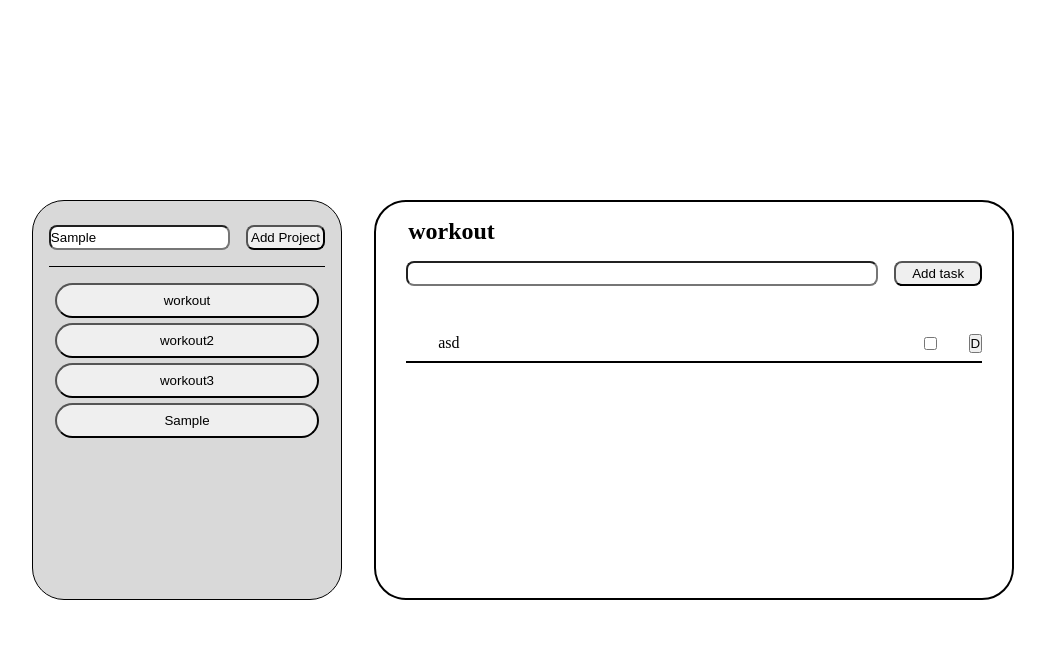
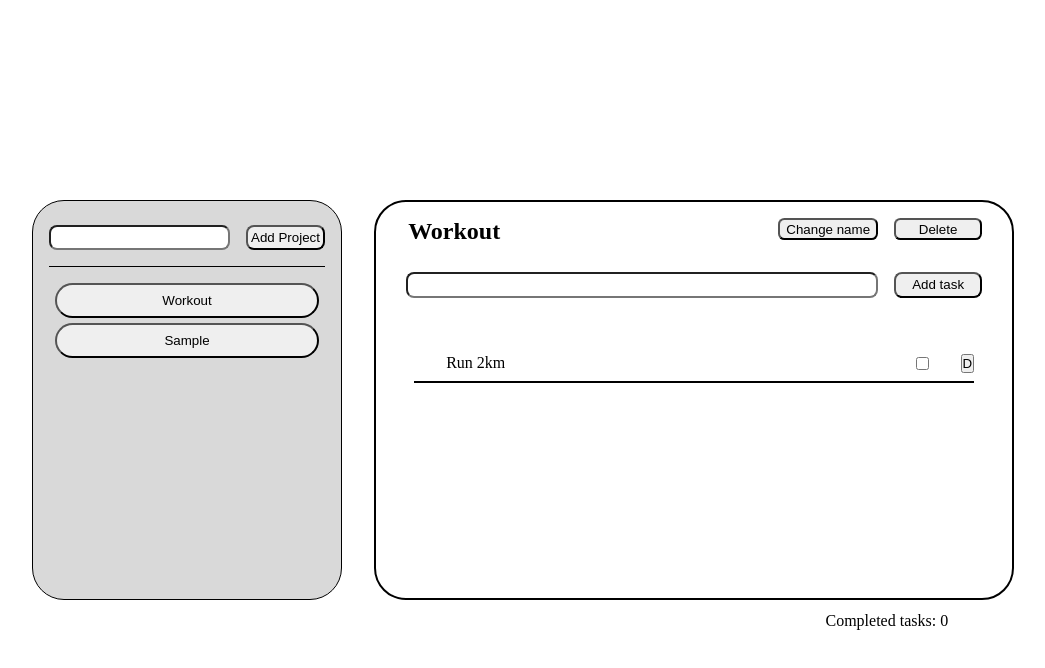
Before and after one commit to Qualiaz/Simple-Todo, a website built with webpack: page src/template.html in a window 1280 px wide. Both pictures are taken after typing "Sample" into the empty fields and a click on the button "Add Project". Shown: the whole page, without its empty margins (117-1162 px from the left). Built offline with nearby package versions, Linux system fonts and the light colour scheme.

Commit message:
Added: Change Name, Delete Projects, Completed Tasks count

```diff
--- a/src/script/app.js
+++ b/src/script/app.js
@@ -3,11 +3,14 @@
 import "../styles/main.scss";
 
 import Task from "./tasks/tasks";
-import tasksRender from "./tasks/tasksRender";
+import tasksRender, { tasksContainer } from "./tasks/tasksRender";
 import {
   renderTaskAddContainer,
+  completedTasksCountRender,
   addTaskBtn,
   addTaskInput,
+  tasksProjectDelete,
+  tasksProjectChangeName,
 } from "./tasks/tasksRender";
 
 import Project from "./projects/projects";
@@ -19,23 +22,29 @@ import {
   addProjectBtn,
 } from "./projects/projectsRender";
 
+// main container selection
+const mainDOM = document.querySelector(".main__container");
+
 let currProject;
 // Create project
 addProjectBtn.addEventListener("click", () => {
-  const newProject = new Project(inputProject.value);
   // const projectRender = addProjectRender(newProject.id);
   // projectRender.addEventListener("click", (e) => {
   // if (projectRender.id === newProject.id) {
   // newProject.renderTasks()
   // }
   // });
+  if (inputProject.value.length > 2) {
+    const newProject = new Project(inputProject.value);
+    inputProject.value = "";
+  } else alert("You need to add a minimum of 3 characters");
+
   projectsRender();
 });
 
-const proj1 = new Project("workout");
-proj1.addTask("asd");
-const proj2 = new Project("workout2");
-const proj3 = new Project("workout3");
+const proj1 = new Project("Workout");
+proj1.addTask("Run 2km");
+currProject = proj1;
 
 // Render tasks when user clicks project btn
 document.addEventListener("click", (e) => {
@@ -45,6 +54,7 @@ document.addEventListener("click", (e) => {
     projects.forEach((project) => {
       if (project.id === domProjectId) {
         currProject = project;
+        completedTasksCountRender(currProject);
         tasksRender(currProject);
       }
     });
@@ -65,18 +75,48 @@ document.addEventListener("click", (e) => {
     const taskLi = checkboxTask.parentElement;
     if (checkboxTask.checked) {
       currProject.completeTask(taskLi.id);
+      completedTasksCountRender(currProject);
       taskLi.remove();
     }
   }
 });
 
-// TODO
-// delete task btn
-// change task name
+// delete task
+document.addEventListener("click", (e) => {
+  if (e.target.textContent === "D") {
+    currProject.deleteTask(e.target.parentElement.id);
+    e.target.parentElement.remove();
+    tasksRender(currProject);
+  }
+});
 
-// delete project btn
+// delete project
+tasksProjectDelete.addEventListener("click", (e) => {
+  // add default project in case is the last project you delete
+  if (projects.length === 1) {
+    const newProject = new Project("Start Project");
+  }
+
+  currProject.delete();
+  currProject = projects[0];
+
+  tasksRender(currProject);
+  projectsRender();
+});
+
 // change project name
+tasksProjectChangeName.addEventListener("click", (e) => {
+  const newName = prompt("Change the name to:");
 
+  if (newName.length > 2) {
+    currProject.changeName(newName);
+  } else alert("Name must contain minimum of 3 characters");
+
+  tasksRender(currProject);
+  projectsRender();
+});
+
+completedTasksCountRender(proj1);
 projectsRender();
 tasksRender(proj1);
 renderTaskAddContainer();
--- a/src/script/projects/projects.js
+++ b/src/script/projects/projects.js
@@ -9,7 +9,6 @@ export default class Project {
   constructor(name) {
     this.name = name;
     this.tasks = [];
-    // this.archivedTasks = [];
     this.completedTasks = [];
 
     Project.count += 1;
@@ -23,15 +22,6 @@ export default class Project {
     this.tasks.push(newTask);
   }
 
-  archiveTask(task) {
-    this.tasks.forEach((e, i) => {
-      console.log(e);
-      // if task.id === e.id => {
-      //   newArr.push(e) e.archives = true / this.tasks.splice(i, 1)
-      // }
-    });
-  }
-
   completeTask(id) {
     this.tasks.forEach((task, i, arr) => {
       if (task.id === id) {
@@ -41,9 +31,19 @@ export default class Project {
     });
   }
 
+  deleteTask(id) {
+    this.tasks.forEach((task, i, arr) => {
+      if (task.id === id) arr.splice(i, 1);
+    });
+  }
+
   delete() {
     projects.forEach((e, i, arr) => {
       e.id === this.id ? arr.splice(i, 1) : null;
     });
   }
+
+  changeName(name) {
+    this.name = name;
+  }
 }
--- a/src/script/projects/projectsRender.js
+++ b/src/script/projects/projectsRender.js
@@ -8,6 +8,7 @@ const projectsContainer = document.querySelector(".projects__container");
 const projectsContainerAdd = document.createElement("div");
 projectsContainerAdd.setAttribute("class", "projects__container--add");
 export const inputProject = document.createElement("input");
+inputProject.setAttribute("min", 5);
 inputProject.setAttribute("class", "projects__input");
 export const addProjectBtn = document.createElement("button");
 addProjectBtn.setAttribute("class", "projects__add");
--- a/src/script/tasks/tasksRender.js
+++ b/src/script/tasks/tasksRender.js
@@ -2,14 +2,43 @@
 
 export const tasksContainer = document.querySelector(".tasks__container");
 
+// tasks counter
+const tasksCompletedCounter = document.createElement("p");
+tasksCompletedCounter.textContent = "Completed tasks: ";
+tasksCompletedCounter.setAttribute("class", "tasks__completed-count");
+tasksContainer.appendChild(tasksCompletedCounter);
+
 //Project Name
 const tasksContainerProjectName = document.createElement("div");
 //prettier-ignore
-tasksContainerProjectName.setAttribute("class","tasks__container--project-name");
+tasksContainerProjectName.setAttribute("class","tasks__container__project");
 tasksContainer.appendChild(tasksContainerProjectName);
 const tasksProjectName = document.createElement("h2");
+
+// project options div
+const tasksProjectOptions = document.createElement("div");
+tasksProjectOptions.setAttribute("id", "tasksProjectOptions");
+tasksProjectOptions.setAttribute("class", "tasks__container__project-options");
+
+// project delete btn
+export const tasksProjectDelete = document.createElement("button");
+tasksProjectDelete.setAttribute("id", "deleteProjectBtn");
+tasksProjectDelete.setAttribute("class", "tasks__project--delete");
+tasksProjectDelete.textContent = "Delete";
+
+// project change name btn
+export const tasksProjectChangeName = document.createElement("button");
+tasksProjectChangeName.textContent = "Change name";
+tasksProjectChangeName.setAttribute("id", "changeProjectName");
+tasksProjectChangeName.setAttribute("class", "tasks__project--name");
+
+tasksProjectOptions.appendChild(tasksProjectChangeName);
+tasksProjectOptions.appendChild(tasksProjectDelete);
+
 tasksContainerProjectName.appendChild(tasksProjectName);
+tasksContainerProjectName.appendChild(tasksProjectOptions);
 
+// ADD CONTAINER
 const tasksAddContainer = document.createElement("div");
 tasksAddContainer.setAttribute("class", "tasks__container--add");
 tasksContainer.appendChild(tasksAddContainer);
@@ -33,6 +62,11 @@ export function renderTaskAddContainer() {
   }
 }
 
+//Completed Tasks
+export function completedTasksCountRender(project) {
+  const count = project.completedTasks.length;
+  tasksCompletedCounter.textContent = `Completed tasks: ${count}`;
+}
 //Tasks
 export default function tasksRender(project) {
   tasksProjectName.textContent = project.name;
@@ -46,6 +80,7 @@ export default function tasksRender(project) {
     const checkBoxTask = document.createElement("input");
     const labelTask = document.createElement("label");
     const btnDeleteTask = document.createElement("button");
+    btnDeleteTask.setAttribute("class", `${task.id}-delete`);
     checkBoxTask.setAttribute("type", "checkbox");
     checkBoxTask.setAttribute("id", `${task.id}-cp`);
     checkBoxTask.setAttribute("value", task.name);
--- a/src/styles/layout/_tasks.scss
+++ b/src/styles/layout/_tasks.scss
@@ -7,18 +7,35 @@
     align-items: center;
     width: 50vw;
     height: 50vh;
+    position: relative;
 
-    &--project-name {
+    &__project {
+      display: flex;
       align-self: flex-start;
-      // border: 1px solid black;
-      display: flex;
       width: 100%;
       margin-bottom: 1rem;
       align-self: flex-start;
+      justify-content: space-between;
 
       h2 {
         margin-top: 1rem;
         margin-left: 2rem;
+      }
+
+      &-options {
+        margin-right: 1.9rem;
+
+        .tasks__project {
+          &--name {
+            margin: 1rem;
+            border-radius: 0.4rem;
+            padding: 0.1rem 0.4rem;
+          }
+          &--delete {
+            padding: 0.1rem 1.4rem;
+            border-radius: 0.4rem;
+          }
+        }
       }
     }
 
@@ -49,7 +66,7 @@
       height: inherit;
       display: flex;
       flex-direction: column;
-      padding: 2rem;
+      padding: 2.5rem;
       overflow: auto;
 
       //individual task
@@ -79,4 +96,10 @@
       }
     }
   }
+
+  &__completed-count {
+    position: absolute;
+    bottom: -2rem;
+    right: 4rem;
+  }
 }
--- a/src/template.html
+++ b/src/template.html
@@ -13,7 +13,9 @@
       <div class="projects__container"></div>
 
       <!-- TASKS -->
-      <div class="tasks__container"></div>
+      <div class="tasks__container">
+        <!-- <p class="tasks__completed-count">Completed tasks:</p> -->
+      </div>
     </main>
     <footer></footer>
   </body>
```
